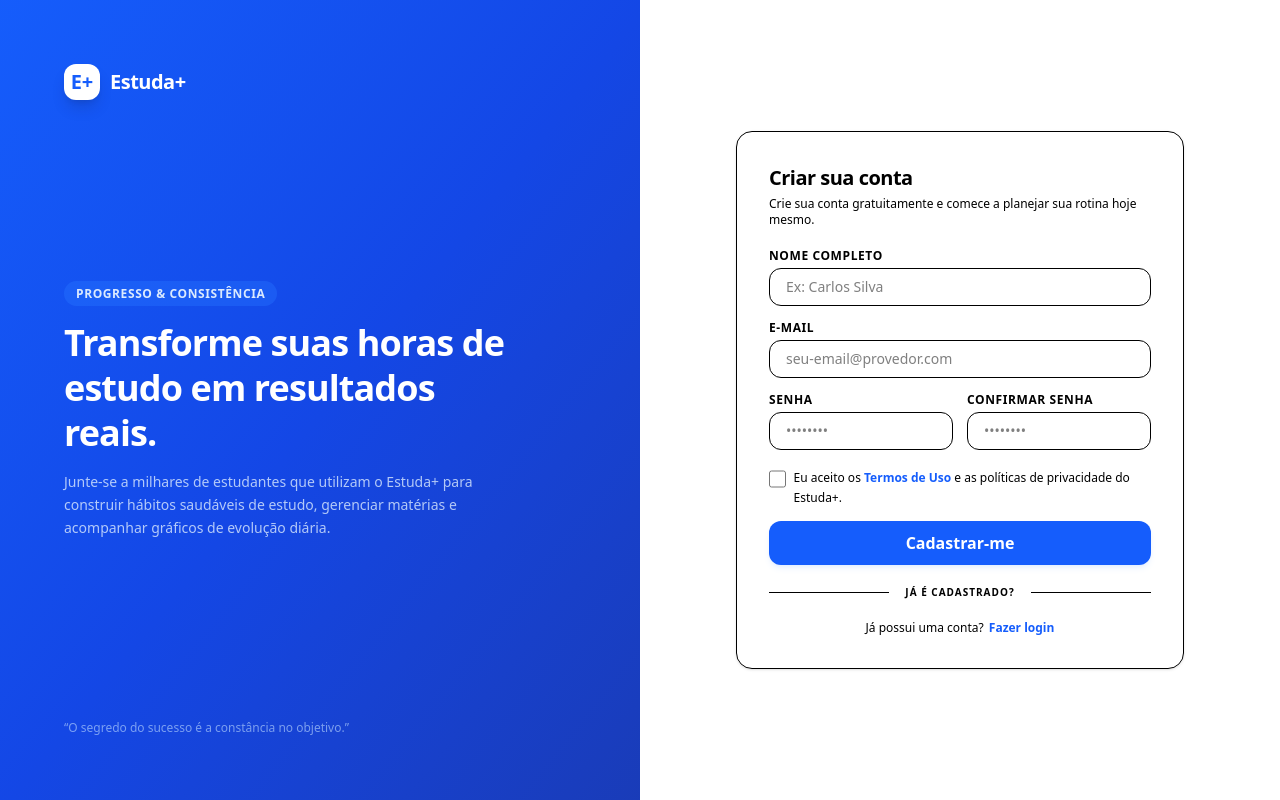
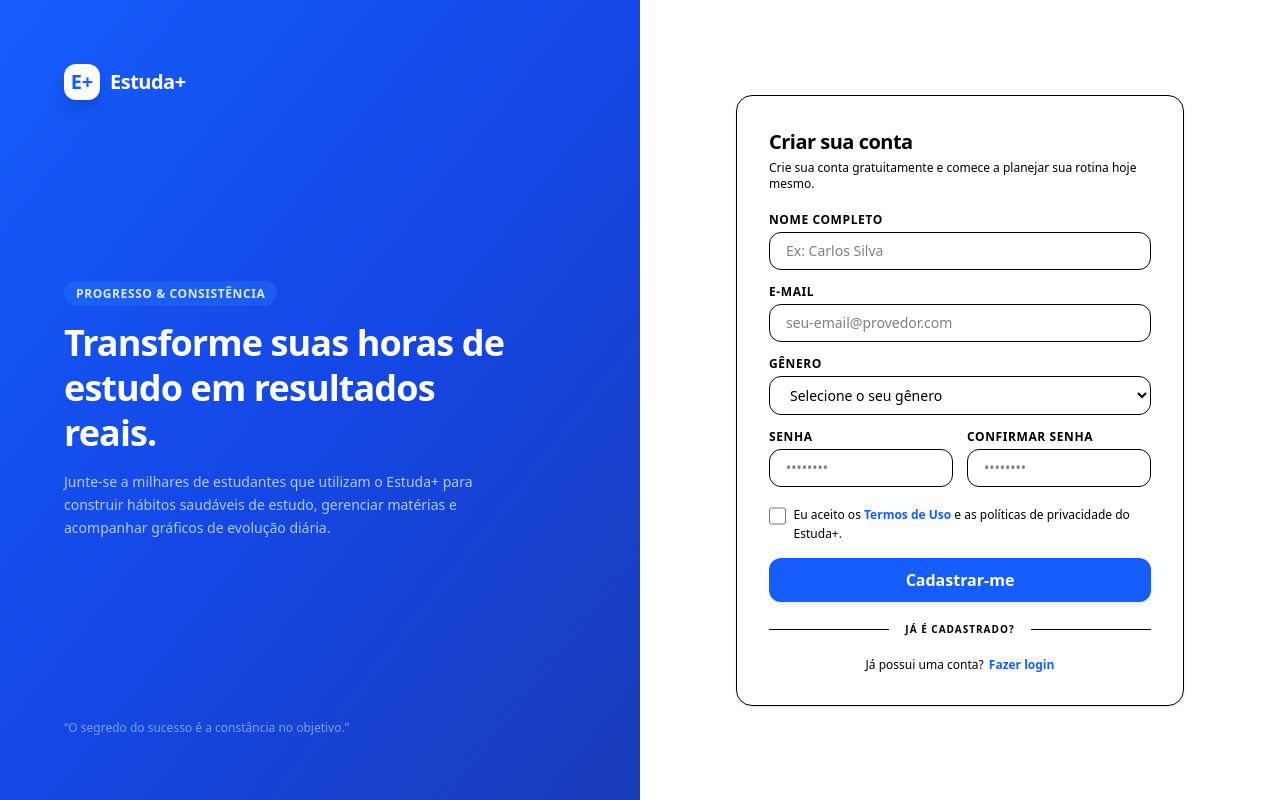
Before and after one commit to angelosilvanno/estuda-plus, an Angular app: page /cadastro in a window 1280 px wide. Built offline with nearby package versions, Linux system fonts and the light colour scheme.

Commit message:
feat: adiciona campo de gênero no formulário de cadastro e atualiza lógica de validação

```diff
--- a/src/app/features/auth/cadastro/cadastro.html
+++ b/src/app/features/auth/cadastro/cadastro.html
@@ -1,52 +1,42 @@
 <div class="min-h-screen flex bg-(--bg-primary) text-(--text-main) font-sans antialiased">
 
-  <!-- COLUNA ESQUERDA: Painel Motivacional (Oculto no Mobile) -->
   <div class="hidden lg:flex lg:w-1/2 bg-linear-to-br from-blue-600 via-blue-700 to-blue-800 p-16 flex-col justify-between relative overflow-hidden">
-    <!-- Grafismo de fundo decorativo e sutil (Azul para representar foco e organização) -->
     <div class="absolute inset-0 opacity-10 bg-[radial-gradient(ellipse_at_top_right,var(--tw-gradient-stops))] from-white via-blue-500 to-transparent"></div>
 
-    <!-- Logo/Identidade do Painel -->
     <div class="flex items-center gap-2.5 z-10">
       <div class="w-9 h-9 rounded-xl bg-white text-blue-600 flex items-center justify-center font-bold text-xl shadow-lg shadow-blue-950/20">E+</div>
       <span class="font-bold text-xl text-white tracking-tight">Estuda+</span>
     </div>
 
-    <!-- Mensagem Principal de Boas-vindas -->
     <div class="max-w-md z-10">
       <span class="text-blue-100 text-xs font-semibold uppercase tracking-wider bg-blue-500/30 px-3 py-1 rounded-full">Progresso & Consistência</span>
       <h2 class="text-4xl font-extrabold text-white tracking-tight mt-4 leading-tight">Transforme suas horas de estudo em resultados reais.</h2>
       <p class="text-blue-100/80 text-sm leading-relaxed mt-4">Junte-se a milhares de estudantes que utilizam o Estuda+ para construir hábitos saudáveis de estudo, gerenciar matérias e acompanhar gráficos de evolução diária.</p>
     </div>
 
-    <!-- Rodapé Motivacional -->
     <div class="text-xs text-blue-200/60 z-10">
       “O segredo do sucesso é a constância no objetivo.”
     </div>
   </div>
 
-  <!-- COLUNA DIREITA: Card de Formulário de Cadastro -->
   <div class="w-full lg:w-1/2 flex flex-col justify-center items-center p-6 sm:p-12 md:p-16 relative">
 
-    <!-- Logo visível apenas no Mobile/Tablet -->
     <div class="flex items-center gap-2 mb-6 lg:hidden">
       <div class="w-8 h-8 rounded-lg bg-blue-600 text-white flex items-center justify-center font-bold text-md">E+</div>
       <span class="font-bold text-lg tracking-tight">Estuda+</span>
     </div>
 
-    <!-- Wrapper do Card de Cadastro -->
     <div class="w-full max-w-md bg-(--bg-surface) p-8 rounded-2xl border border-(--border-color) shadow-sm">
       <div class="mb-5">
         <h1 class="text-xl font-bold tracking-tight">Criar sua conta</h1>
         <p class="text-xs text-(--text-muted) mt-1">Crie sua conta gratuitamente e comece a planejar sua rotina hoje mesmo.</p>
       </div>
 
-      <!-- Alerta de Erro Dinâmico -->
       <div *ngIf="erroMensagem" class="mb-4 p-3.5 bg-red-50 dark:bg-red-950/20 text-red-600 dark:text-red-400 rounded-xl text-xs border border-red-200/50 flex items-center gap-2">
         <svg class="w-4 h-4 shrink-0" fill="none" stroke="currentColor" viewBox="0 0 24 24"><path stroke-linecap="round" stroke-linejoin="round" stroke-width="2" d="M12 8v4m0 4h.01M21 12a9 9 0 11-18 0 9 9 0 0118 0z"/></svg>
         <span>{{ erroMensagem }}</span>
       </div>
 
-      <!-- Formulário -->
       <form (ngSubmit)="onSubmit()" class="space-y-3.5">
 
         <!-- Campo Nome -->
@@ -79,7 +69,24 @@
           >
         </div>
 
-        <!-- Grid de Senhas (Lado a Lado no Desktop) -->
+        <!-- Campo Gênero -->
+        <div>
+          <label for="genero" class="block text-xs font-semibold text-(--text-muted) uppercase tracking-wider mb-1">Gênero</label>
+          <select
+            id="genero"
+            name="genero"
+            [(ngModel)]="genero"
+            required
+            class="w-full bg-(--bg-primary) border border-(--border-color) rounded-xl px-4 py-2 text-sm focus:outline-none focus:ring-2 focus:ring-blue-500 focus:border-transparent transition-all cursor-pointer"
+          >
+            <option value="" disabled selected>Selecione o seu gênero</option>
+            <option value="Masculino">Masculino</option>
+            <option value="Feminino">Feminino</option>
+            <option value="prefiro_não_dizer">Prefiro não dizer</option>
+          </select>
+        </div>
+
+        <!-- Grid de Senhas -->
         <div class="grid grid-cols-1 sm:grid-cols-2 gap-3.5">
           <!-- Campo Senha -->
           <div>
@@ -132,7 +139,6 @@
           [disabled]="loading"
           class="w-full py-2.5 px-4 bg-blue-600 hover:bg-blue-700 text-white font-semibold rounded-xl transition-all shadow-md shadow-blue-500/10 active:scale-[0.99] disabled:opacity-50 flex items-center justify-center gap-2 mt-2 cursor-pointer"
         >
-          <!-- Loader de carregamento animado -->
           <svg *ngIf="loading" class="animate-spin h-4 w-4 text-white" fill="none" viewBox="0 0 24 24">
             <circle class="opacity-25" cx="12" cy="12" r="10" stroke="currentColor" stroke-width="4"></circle>
             <path class="opacity-75" fill="currentColor" d="M4 12a8 8 0 018-8V0C5.373 0 0 5.373 0 12h4zm2 5.291A7.962 7.962 0 014 12H0c0 3.042 1.135 5.824 3 7.938l3-2.647z"></path>
--- a/src/app/features/auth/cadastro/cadastro.ts
+++ b/src/app/features/auth/cadastro/cadastro.ts
@@ -10,10 +10,10 @@ import { Router, RouterLink } from '@angular/router';
   templateUrl: './cadastro.html',
   styleUrl: './cadastro.css'
 })
-
 export class Cadastro {
   nome = '';
   email = '';
+  genero = '';
   senha = '';
   confirmarSenha = '';
   aceitouTermos = false;
@@ -24,7 +24,7 @@ export class Cadastro {
   constructor(private router: Router) {}
 
   onSubmit(): void {
-    if (!this.nome || !this.email || !this.senha || !this.confirmarSenha) {
+    if (!this.nome || !this.email || !this.genero || !this.senha || !this.confirmarSenha) {
       this.erroMensagem = 'Por favor, preencha todos os campos obrigatórios.';
       return;
     }
@@ -45,13 +45,14 @@ export class Cadastro {
     const dadosUsuario = {
       nome: this.nome,
       email: this.email,
+      genero: this.genero,
       curso: 'Estudante'
     };
     localStorage.setItem('usuarioCadastro', JSON.stringify(dadosUsuario));
 
     setTimeout(() => {
       this.loading = false;
-      this.router.navigate(['/auth/login']);
+      this.router.navigate(['/']);
     }, 1500);
   }
 }
```
